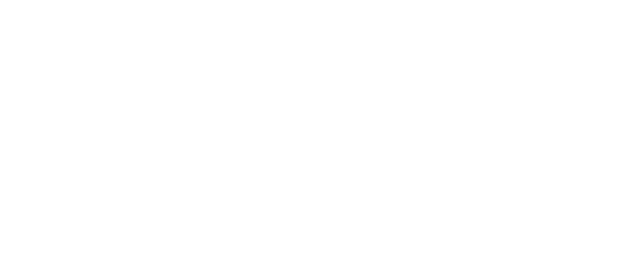
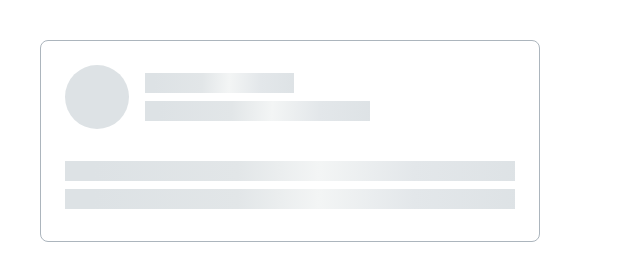
Before and after one commit to js-tasks-ru/htmlcss-20210513_s-poteryuha, a website: page 04-lection2/02-skeleton/index.html in a window 1280 px wide. Shown: the whole page, without its empty margins (0-640 px from the left). Drawn offline with Linux system fonts and the light colour scheme.

Commit message:
add skeleton component

```diff
--- a/04-lection2/02-skeleton/index.html
+++ b/04-lection2/02-skeleton/index.html
@@ -2,10 +2,25 @@
 <!-- Страница со скелетоном -->
 <html lang="ru">
     <head>
-        <link rel="stylesheet" href="../../assets/css/main.css">
-        <link rel="stylesheet" href="./skeleton.css">
+        <link rel="stylesheet" href="../../assets/css/normalize.css" />
+        <link rel="stylesheet" href="../../assets/css/main.css" />
+        <link rel="stylesheet" href="./skeleton.css" />
     </head>
     <body>
-
+        <section style="margin: 2.5rem; width: 500px">
+            <div class="skeleton">
+                <div class="skeleton__header">
+                    <div class="skeleton__logo"></div>
+                    <div class="skeleton__title">
+                        <div class="skeleton__stripe skeleton__stripe_sm"></div>
+                        <div class="skeleton__stripe skeleton__stripe_md"></div>
+                    </div>
+                </div>
+                <div class="skeleton__content">
+                    <div class="skeleton__stripe skeleton__stripe_lg"></div>
+                    <div class="skeleton__stripe skeleton__stripe_lg"></div>
+                </div>
+            </div>
+        </section>
     </body>
 </html>
--- a/04-lection2/02-skeleton/skeleton.css
+++ b/04-lection2/02-skeleton/skeleton.css
@@ -0,0 +1,60 @@
+.skeleton {
+    background: var(--white);
+    border: 1px solid var(--grey-3);
+    box-sizing: border-box;
+    border-radius: 8px;
+    padding: 24px 24px 32px;
+}
+
+.skeleton__header {
+    display: flex;
+    width: 100%;
+}
+
+.skeleton__title {
+    display: flex;
+    flex-direction: column;
+    flex-grow: 1;
+    margin: 0 0 0 16px;
+    align-self: center;
+}
+
+.skeleton__content {
+    margin: 32px 0 0;
+}
+
+.skeleton__logo {
+    background: var(--grey-2);
+    width: 64px;
+    height: 64px;
+    border-radius: 50%;
+}
+
+.skeleton__stripe {
+    background: linear-gradient(
+        92.51deg,
+        #dde2e5 6.44%,
+        #e2e6e8 38.47%,
+        #f3f5f5 56.48%,
+        #e3e7ea 77.5%,
+        #dde2e5 102.52%
+    );
+    height: 20px;
+    margin: 0 0 8px;
+}
+
+.skeleton__stripe:last-child {
+    margin: 0;
+}
+
+.skeleton__stripe_lg {
+    width: 100%;
+}
+
+.skeleton__stripe_md {
+    width: calc((100% + 64px + 16px) * 0.5);
+}
+
+.skeleton__stripe_sm {
+    width: calc((100% + 64px + 16px) * 0.33);
+}
```
Also changed, not shown: 04-lection2/01-histogram/index.html (+12 -12 lines).
